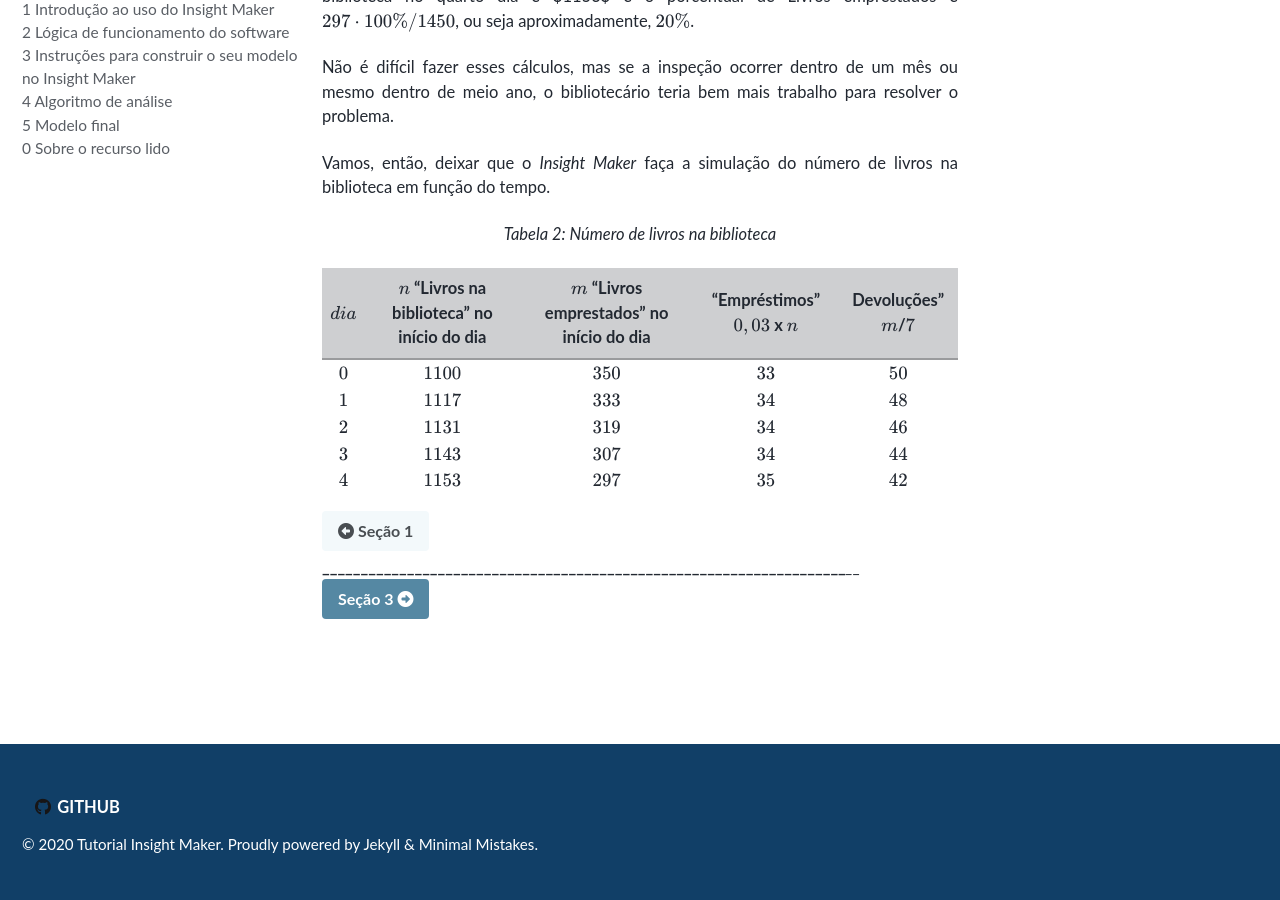
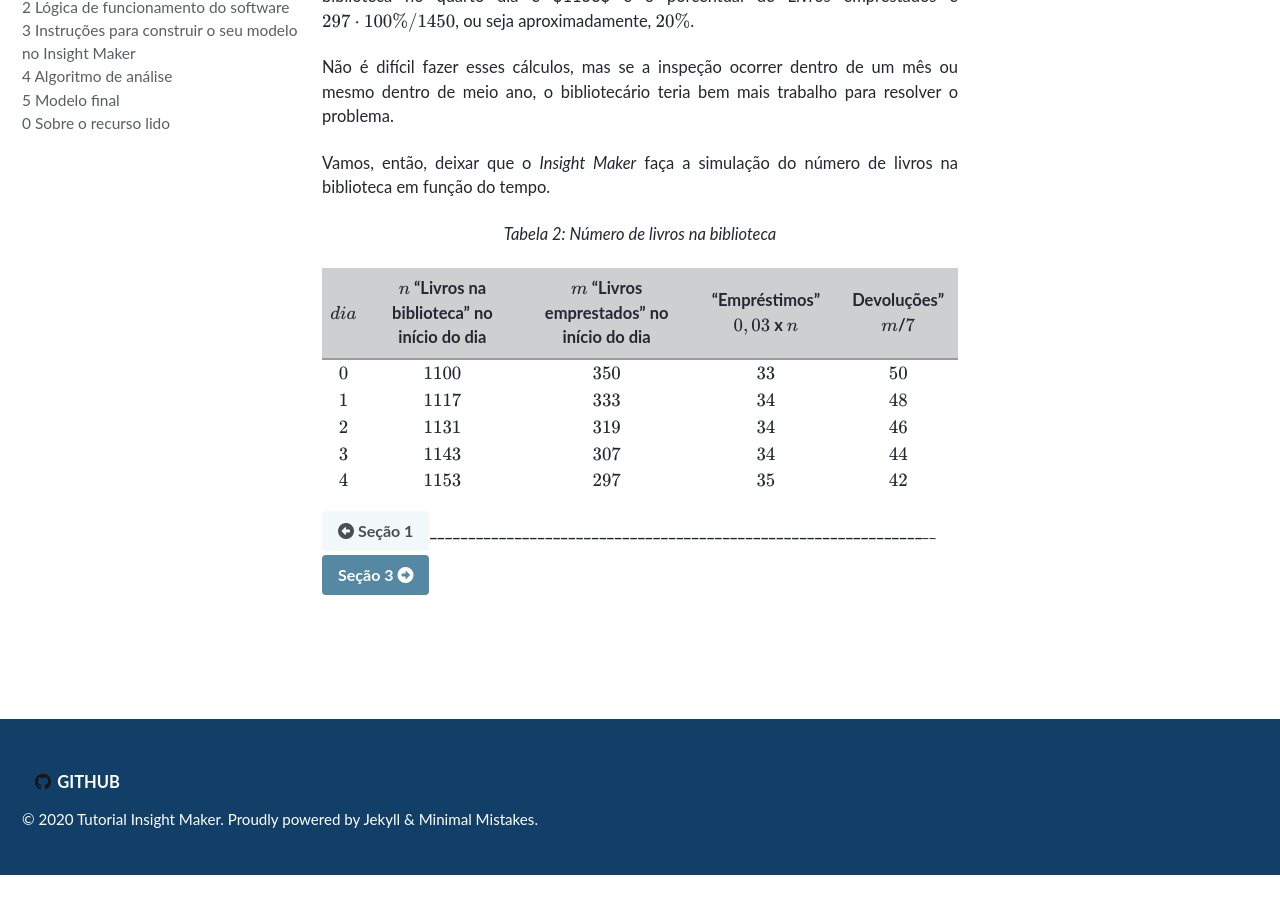
Before and after one commit to milenalauschner/MM, a Jekyll site: the page built from _pages/funcionamento.md, in a window 1280 px wide and 900 px high, scrolled down 5614 px. Built offline with Jekyll 4.4.1, drawn with Linux system fonts in a browser that asks for light colours; cached includes are drawn as plain includes; nearby versions of some CDN libraries; some web fonts are replaced; formulas are drawn with MathJax 3; after the commit the page ends 6489 px from its top, so only the background shows below that.

Commit message:
Update funcionamento.md

```diff
--- a/_pages/funcionamento.md
+++ b/_pages/funcionamento.md
@@ -154,5 +154,5 @@ Vamos, então, deixar que o _Insight Maker_ faça a simulação do número de li
 | $$4$$  |         $$1153$$             |           $$297$$          |     $$35$$     |     $$42$$       |
 
 [<i class="fas fa-arrow-alt-circle-left"></i> Seção 1](https://milenalauschner.github.io/MM/seção1/){:
-.btn .btn--primary}________________________________________________________________________________________________________________________________________________________________________________________________________________[ Seção 3 <i class="fas fa-arrow-alt-circle-right"></i>](https://milenalauschner.github.io/MM/seção3/){:
+.btn .btn--primary}____________________________________________________________________________________________________________________________________________________________________________________________________[ Seção 3 <i class="fas fa-arrow-alt-circle-right"></i>](https://milenalauschner.github.io/MM/seção3/){:
 .btn .btn--warning}
```
